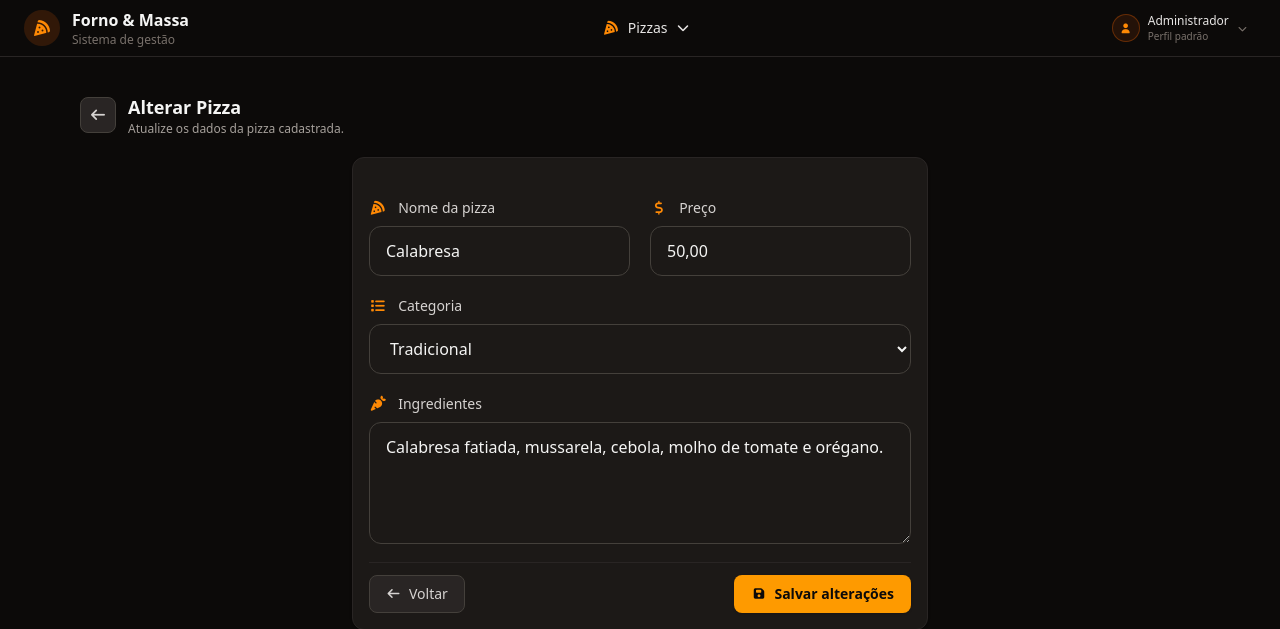
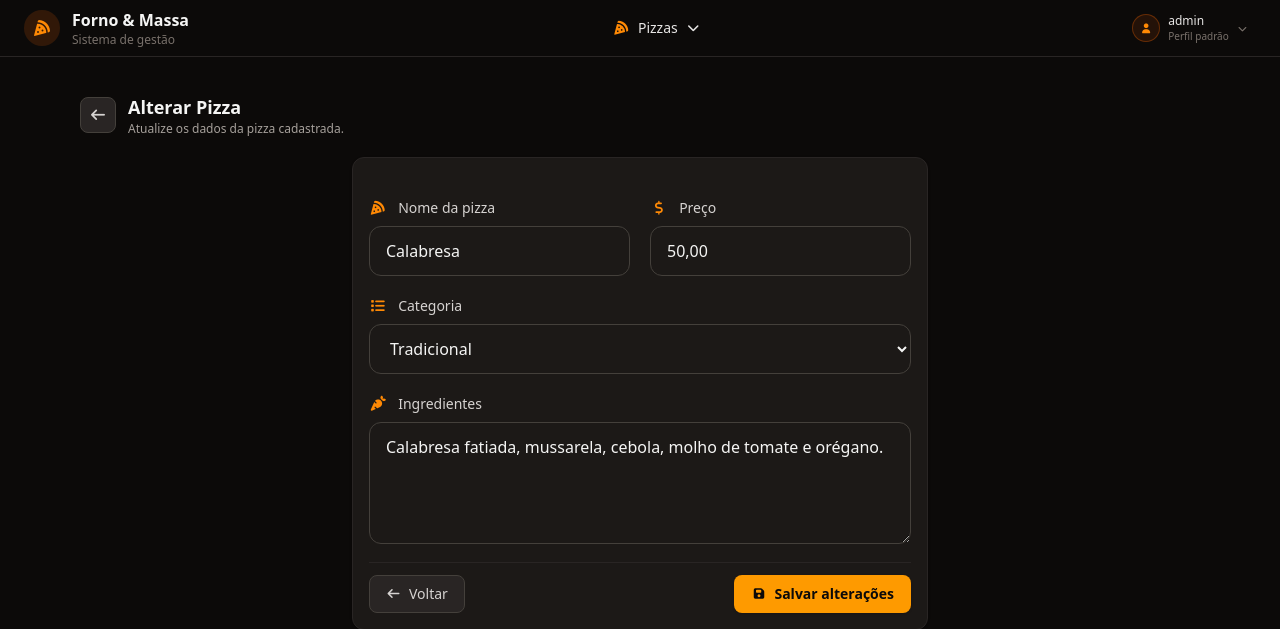
Before and after one commit to tblima26/Sistema-Pizzaria, a Django app: page /pizza/6/alterar/ in a window 1280 px wide. Shown: the top 629 px of the page. Run offline with Django 5.2, Linux system fonts and the light colour scheme; a user stored in the database is signed in; data comes from the database, SQL or seed files in the repository; both versions use the stored data as it was after the commit; some libraries are stand-ins or nearby versions.

Commit message:
Fix administrator name display

```diff
--- a/apps/crud/templates/includes/header.html
+++ b/apps/crud/templates/includes/header.html
@@ -61,7 +61,7 @@
         </div>
 
         <div>
-          <p class="text-xs font-medium text-stone-200">Administrador</p>
+          <p class="text-xs font-medium text-stone-200">{{ user.username|default:"Administrador" }}</p>
           <p class="text-[10px] text-stone-500">Perfil padrão</p>
         </div>
 
```
Also changed, not shown: db.pizzaria.sqlite3.
